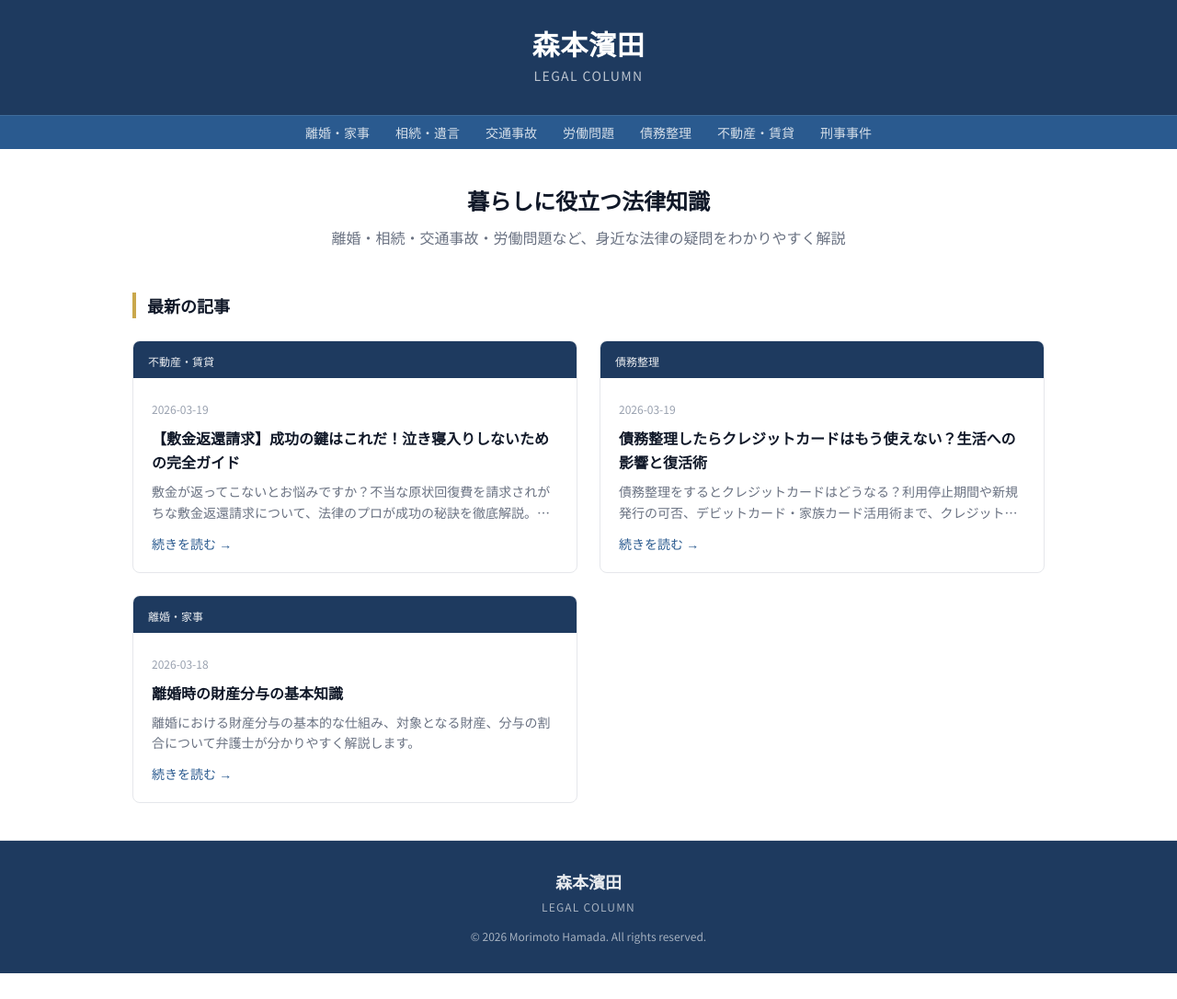
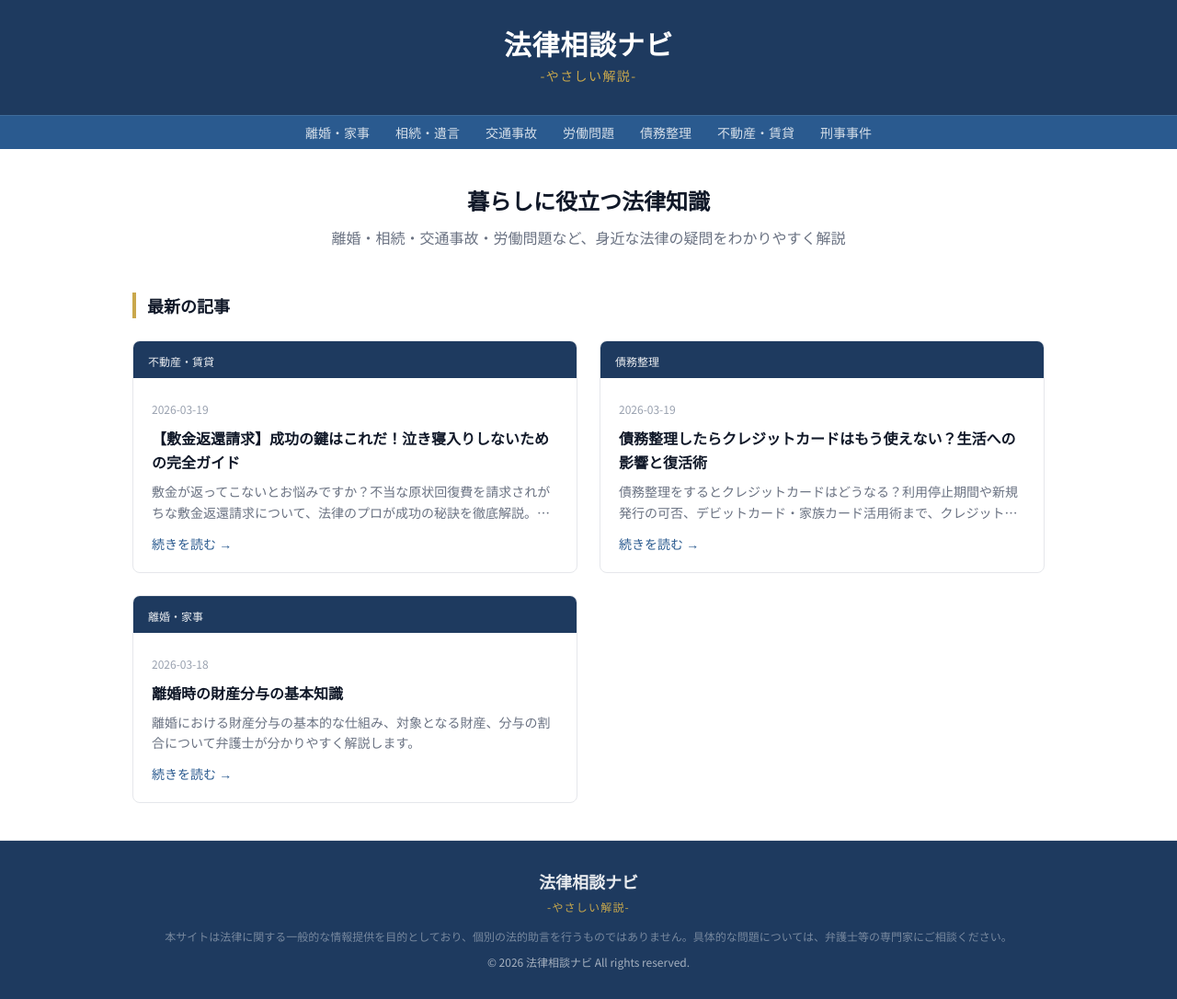
Before and after one commit to asuka-oatmeal/morimotohamada, a Next.js app: page / in a window 1280 px wide. Shown: the whole page at 92% size. Before the commit the page ends 1058 px from the top, so only its background shows below. Built offline with nearby package versions, Linux system fonts and the light colour scheme.

Commit message:
Rename site to 法律相談ナビ -やさしい解説- with disclaimer

```diff
--- a/src/app/layout.tsx
+++ b/src/app/layout.tsx
@@ -1,6 +1,7 @@
 import type { Metadata } from "next";
 import { Noto_Sans_JP, Noto_Serif_JP } from "next/font/google";
 import Link from "next/link";
+import { CATEGORIES } from "@/lib/categories";
 import "./globals.css";
 
 const notoSansJP = Noto_Sans_JP({
@@ -14,9 +15,9 @@ const notoSerifJP = Noto_Serif_JP({
   weight: ["400", "700"],
 });
 
-const SITE_NAME = "森本濱田 Legal Column";
+const SITE_NAME = "法律相談ナビ -やさしい解説-";
 const SITE_DESCRIPTION =
-  "暮らしに身近な法律の基礎知識や最新の法改正情報をわかりやすく解説するメディアです。";
+  "離婚・相続・交通事故・労働問題など、暮らしに身近な法律の基礎知識をやさしく解説。法律相談の前に知っておきたい情報をお届けします。";
 
 export const metadata: Metadata = {
   title: {
@@ -31,8 +32,6 @@ export const metadata: Metadata = {
     siteName: SITE_NAME,
   },
 };
-
-import { CATEGORIES } from "@/lib/categories";
 
 export default function RootLayout({
   children,
@@ -52,10 +51,10 @@ export default function RootLayout({
                 className="text-3xl font-bold tracking-wide"
                 style={{ fontFamily: "var(--font-noto-serif-jp)" }}
               >
-                森本濱田
+                法律相談ナビ
               </h1>
-              <p className="mt-1 text-sm tracking-widest text-white/70">
-                LEGAL COLUMN
+              <p className="mt-1 text-sm tracking-widest text-[var(--color-accent)]">
+                -やさしい解説-
               </p>
             </Link>
           </div>
@@ -89,11 +88,16 @@ export default function RootLayout({
                 className="text-lg font-bold text-white/90"
                 style={{ fontFamily: "var(--font-noto-serif-jp)" }}
               >
-                森本濱田
+                法律相談ナビ
               </p>
-              <p className="mt-1 text-xs tracking-widest">LEGAL COLUMN</p>
-              <p className="mt-4 text-xs">
-                &copy; {new Date().getFullYear()} Morimoto Hamada. All rights
+              <p className="mt-1 text-xs tracking-widest text-[var(--color-accent)]">
+                -やさしい解説-
+              </p>
+              <p className="mt-4 text-xs text-white/40">
+                本サイトは法律に関する一般的な情報提供を目的としており、個別の法的助言を行うものではありません。具体的な問題については、弁護士等の専門家にご相談ください。
+              </p>
+              <p className="mt-3 text-xs">
+                &copy; {new Date().getFullYear()} 法律相談ナビ All rights
                 reserved.
               </p>
             </div>
```
